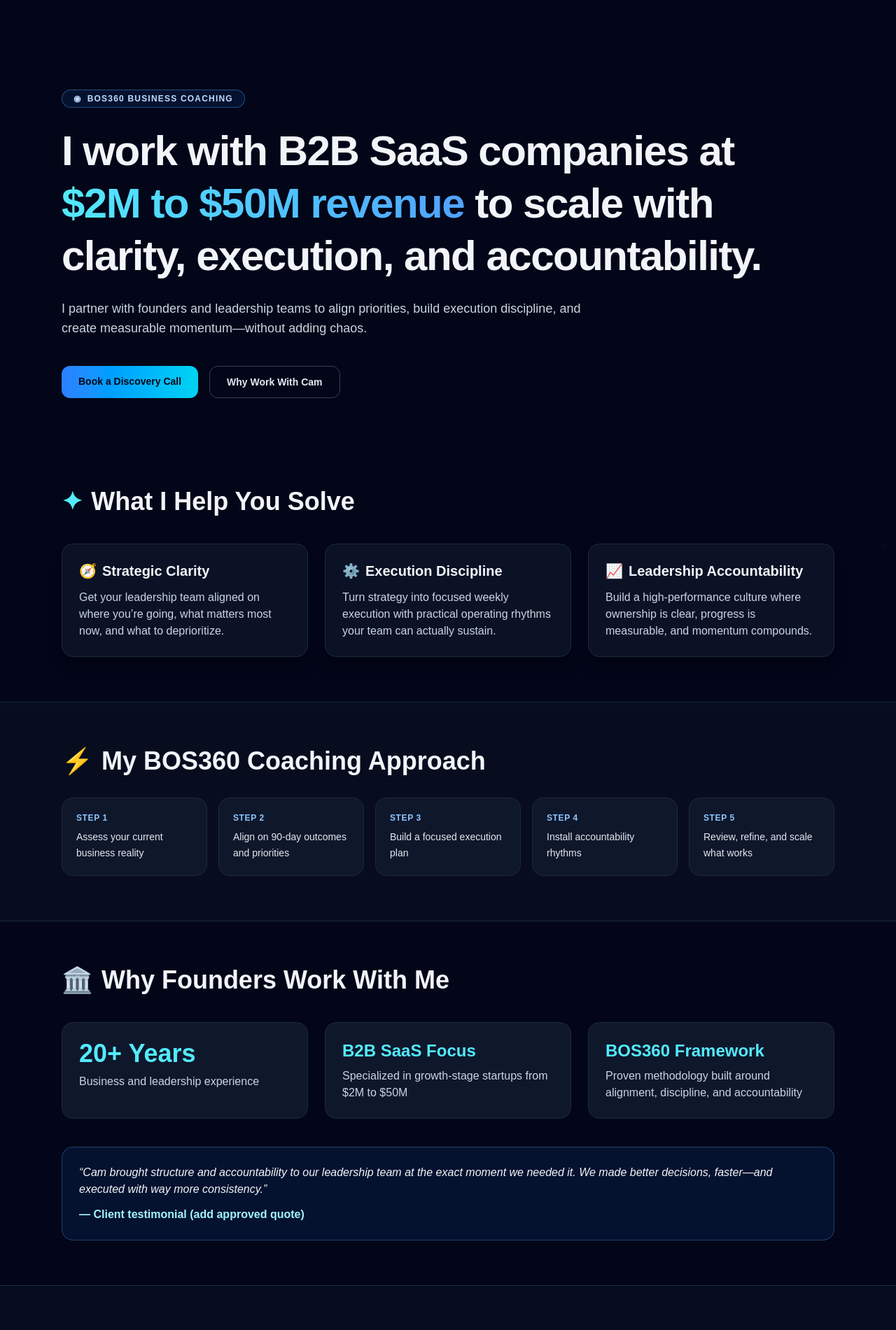
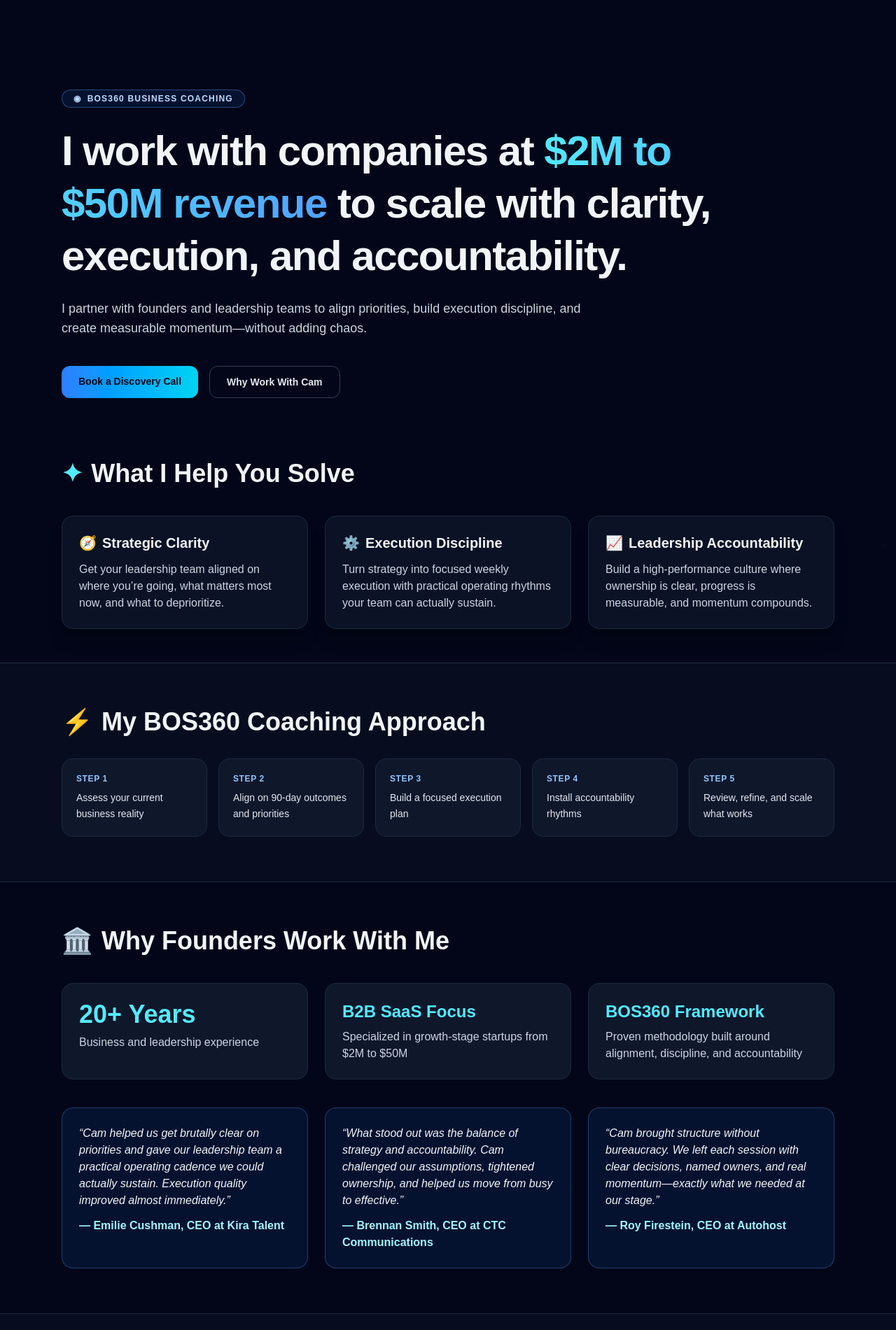
Before and after one commit to camlillico-hash/bos360-site, a Next.js app: page /bos360 in a window 1280 px wide. Shown: the top 1901 px of the page at 70% size. Built offline with nearby package versions, Linux system fonts and the light colour scheme.

Commit message:
Update BOS360 testimonials, broaden H1 positioning, and tighten top section spacing

```diff
--- a/app/bos360/page.js
+++ b/app/bos360/page.js
@@ -48,14 +48,14 @@ export default function Bos360Page() {
       </div>
 
       {/* HERO */}
-      <section className="mx-auto max-w-6xl px-6 pb-16 pt-24 md:pt-32">
+      <section className="mx-auto max-w-6xl px-6 pb-8 pt-24 md:pb-10 md:pt-32">
         <p className="inline-flex items-center gap-2 rounded-full border border-blue-400/40 bg-blue-500/10 px-4 py-1 text-xs font-semibold uppercase tracking-widest text-blue-200">
           <span aria-hidden>◉</span>
           BOS360 Business Coaching
         </p>
 
         <h1 className="mt-6 max-w-5xl text-4xl font-bold leading-tight tracking-tight md:text-6xl">
-          I work with B2B SaaS companies at
+          I work with companies at
           <span className="bg-gradient-to-r from-cyan-300 to-blue-400 bg-clip-text text-transparent">
             {" "}$2M to $50M revenue
           </span>{" "}
@@ -86,7 +86,7 @@ export default function Bos360Page() {
       </section>
 
       {/* PILLARS */}
-      <section className="mx-auto max-w-6xl px-6 py-16">
+      <section className="mx-auto max-w-6xl px-6 py-10 md:py-12">
         <h2 className="flex items-center gap-3 text-3xl font-bold md:text-4xl">
           <span aria-hidden className="text-cyan-300">✦</span>
           What I Help You Solve
@@ -158,14 +158,28 @@ export default function Bos360Page() {
           </div>
         </div>
 
-        <blockquote className="mt-10 rounded-2xl border border-blue-400/30 bg-blue-500/10 p-6 italic text-slate-100">
-          “Cam brought structure and accountability to our leadership team at the
-          exact moment we needed it. We made better decisions, faster—and executed
-          with way more consistency.”
-          <span className="mt-3 block not-italic font-semibold text-cyan-200">
-            — Client testimonial (add approved quote)
-          </span>
-        </blockquote>
+        <div className="mt-10 grid gap-6 md:grid-cols-3">
+          <blockquote className="rounded-2xl border border-blue-400/30 bg-blue-500/10 p-6 italic text-slate-100">
+            “Cam helped us get brutally clear on priorities and gave our leadership team a practical operating cadence we could actually sustain. Execution quality improved almost immediately.”
+            <span className="mt-3 block not-italic font-semibold text-cyan-200">
+              — Emilie Cushman, CEO at Kira Talent
+            </span>
+          </blockquote>
+
+          <blockquote className="rounded-2xl border border-blue-400/30 bg-blue-500/10 p-6 italic text-slate-100">
+            “What stood out was the balance of strategy and accountability. Cam challenged our assumptions, tightened ownership, and helped us move from busy to effective.”
+            <span className="mt-3 block not-italic font-semibold text-cyan-200">
+              — Brennan Smith, CEO at CTC Communications
+            </span>
+          </blockquote>
+
+          <blockquote className="rounded-2xl border border-blue-400/30 bg-blue-500/10 p-6 italic text-slate-100">
+            “Cam brought structure without bureaucracy. We left each session with clear decisions, named owners, and real momentum—exactly what we needed at our stage.”
+            <span className="mt-3 block not-italic font-semibold text-cyan-200">
+              — Roy Firestein, CEO at Autohost
+            </span>
+          </blockquote>
+        </div>
       </section>
 
       {/* ABOUT + CTA */}
```
